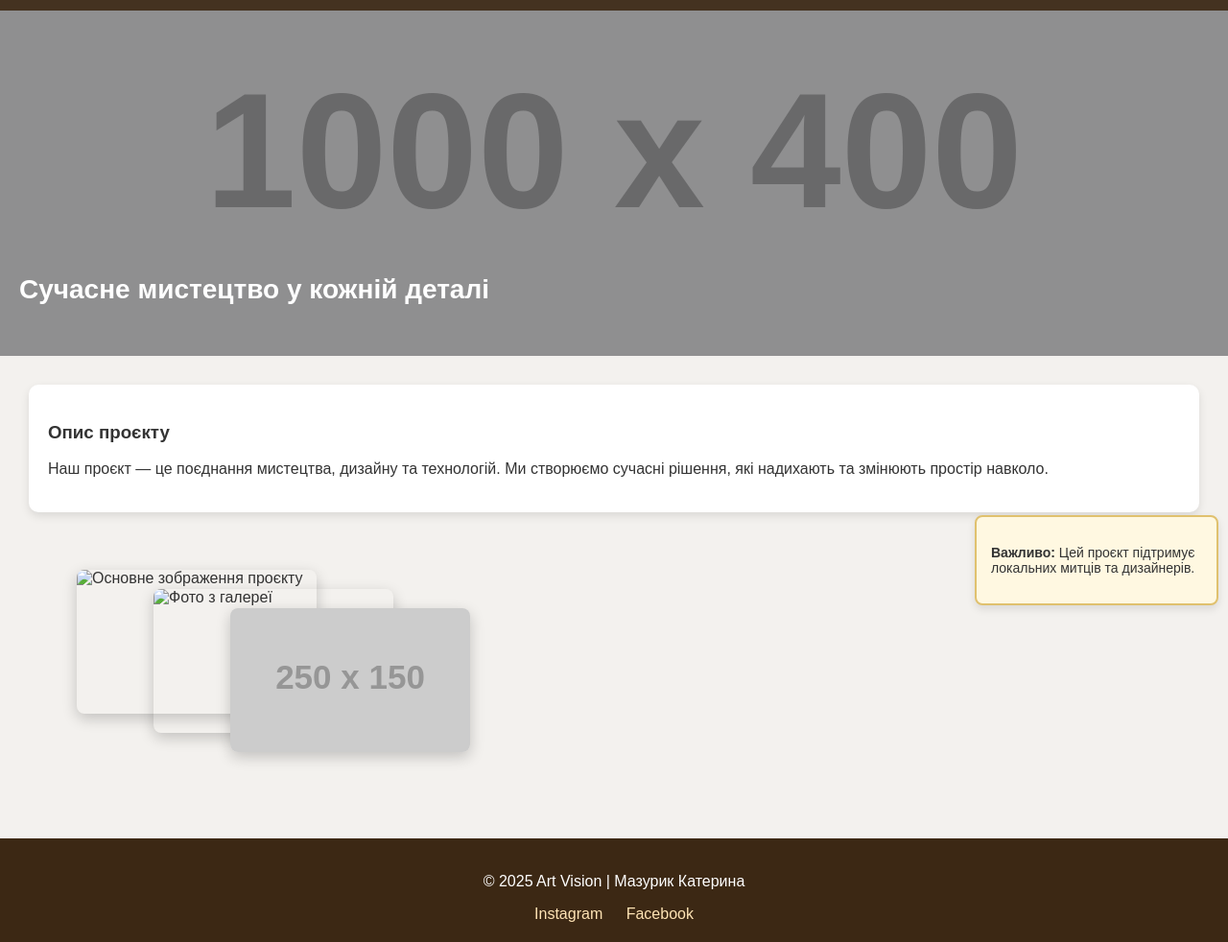
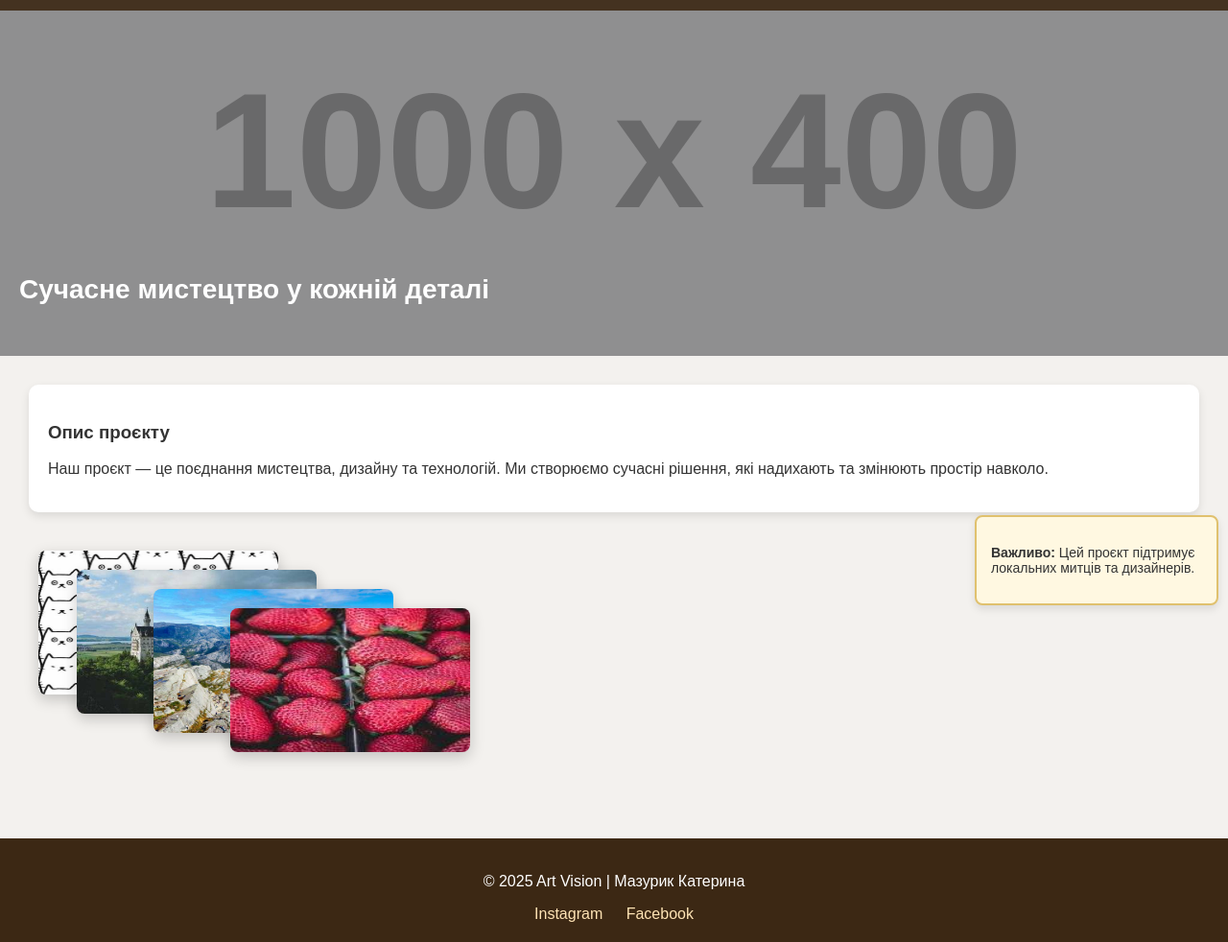
Before and after one commit to mazurik2111-design/comanda2.2, a plain HTML site: page index.html in a window 1280 px wide. Shown: the part 89-1071 px from the top of the page at 96% size. Drawn offline with Linux system fonts and the light colour scheme; placeholder pictures from the web are drawn by us.

Commit message:
Оновлено код сторінки, додано зміни у верстці

```diff
--- a/index.html
+++ b/index.html
@@ -30,10 +30,12 @@
   </section>
 
   <section class="gallery">
-    <img src="images/main.основне" alt="Основне зображення проєкту">
-    <img src="images/gallery1.jpg" alt="Фото з галереї">
-    <img src="https://via.placeholder.com/250x150/9ac" alt="photo3">
+    <img src="images/основне.jpg" alt="Основне зображення">
+    <img src="images/галерея.jpg" alt="Фото з галереї">
+    <img src="images/інформація.jpg" alt="Важлива інформація про проєкт">
+    <img src="images/фон.jpg" alt="Фон футера">
   </section>
+
 
   <div class="fixed-info">
     <p><strong>Важливо:</strong> Цей проєкт підтримує локальних митців та дизайнерів.</p>
```
Also changed, not shown: images/галерея.jpg (added), images/основне.jpg (added), images/фон.jpg (added), images/інформація.jpg (added), 2 other files.
